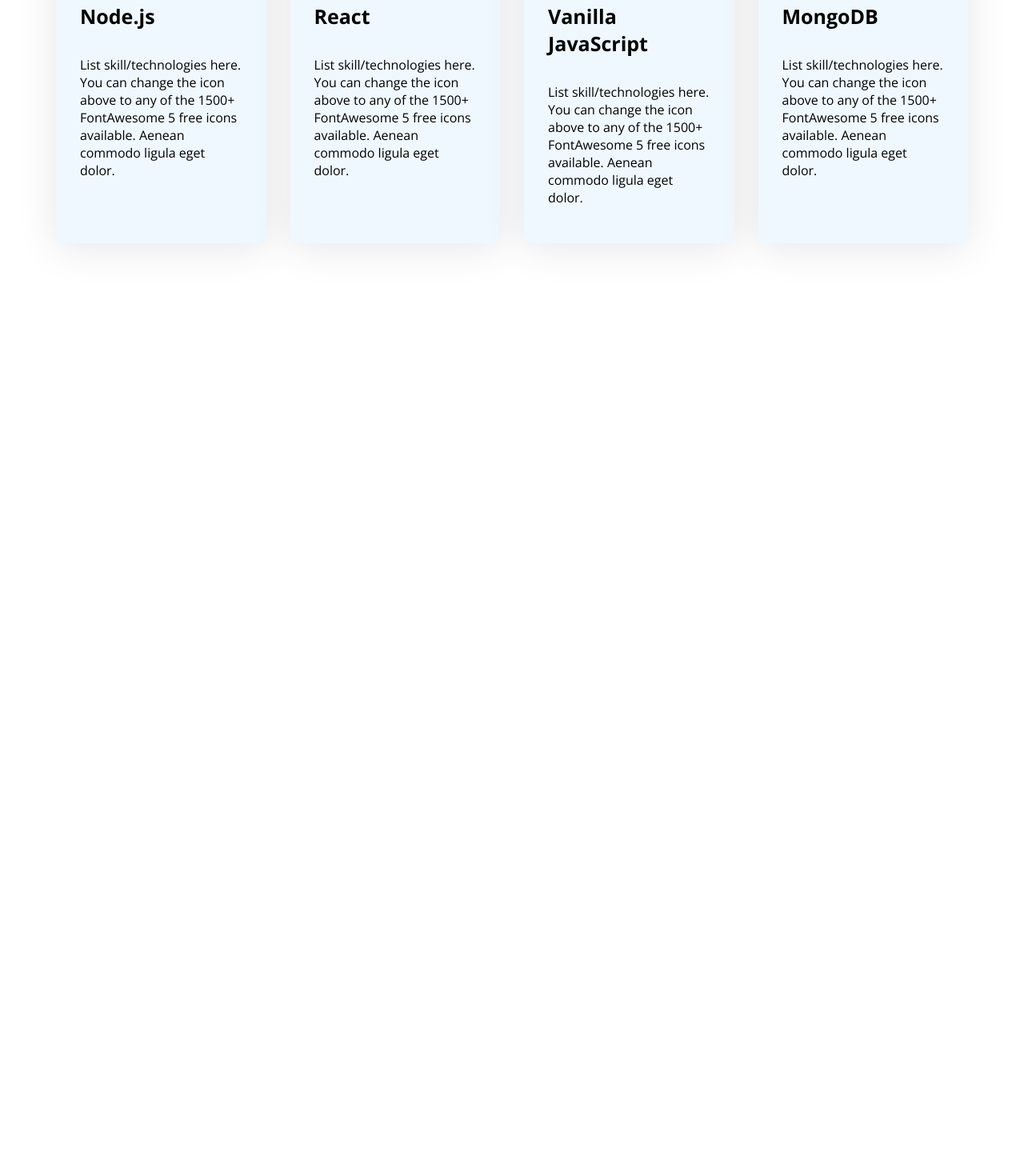
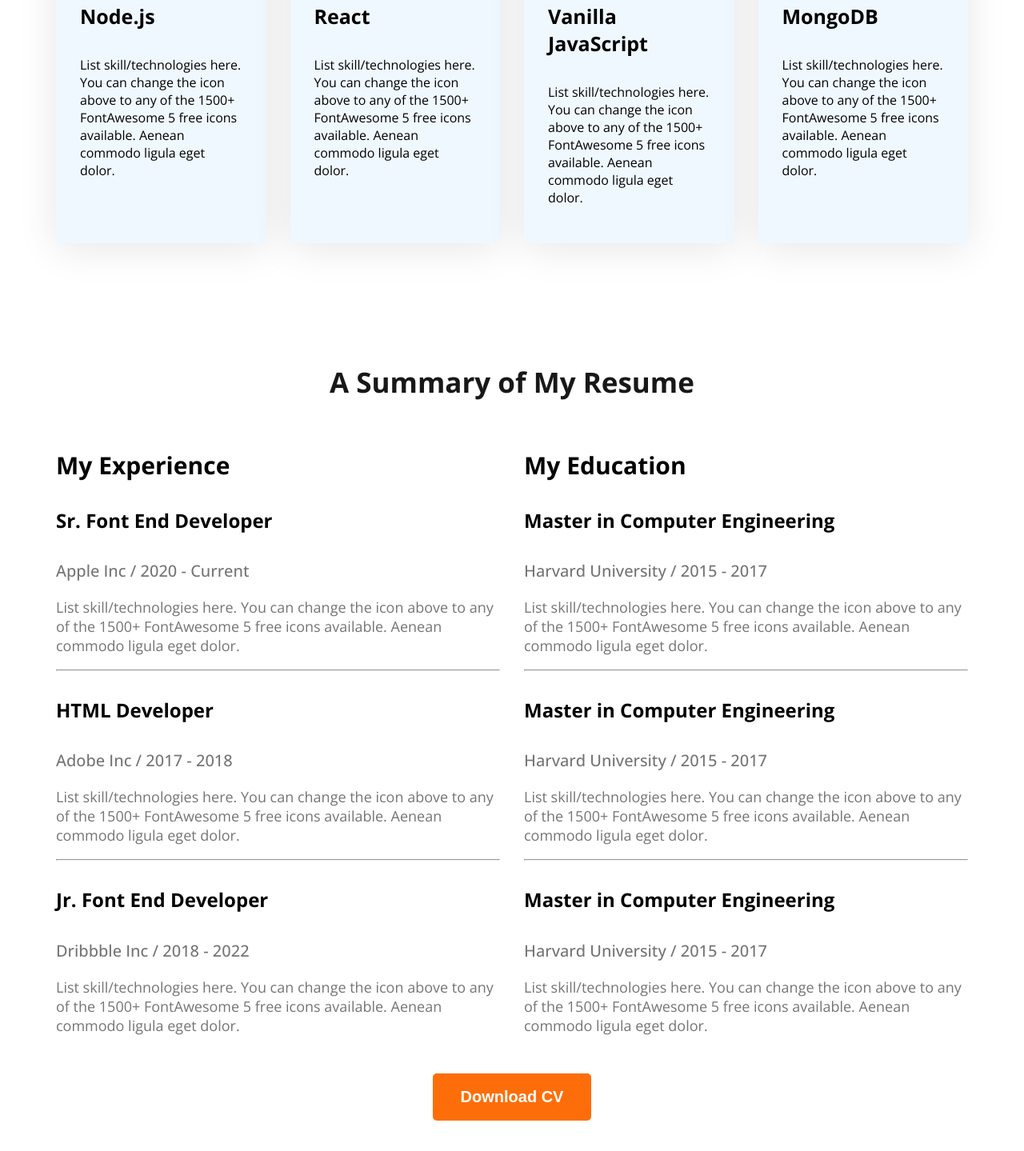
Before and after one commit to AKToran/hardyfolio, a plain HTML site: page index.html in a window 1280 px wide. Shown: the part 1843-3282 px from the top of the page at 80% size. Before the commit the page ends 2197 px from the top, so only its background shows below. Drawn offline with nearby package versions, Linux system fonts and the light colour scheme.

```diff
--- a/index.html
+++ b/index.html
@@ -79,30 +79,98 @@
                 <div class="skill">
                     <img src="images/icons/nodejs.png" alt="">
                     <h4 class="skill-title">Node.js</h4>
-                    <p class="skill-description">List skill/technologies here. You can change the icon above to any of the 1500+ FontAwesome 5 free icons available. Aenean commodo ligula eget dolor.</p>
+                    <p class="skill-description">List skill/technologies here. You can change the icon above to any of
+                        the 1500+ FontAwesome 5 free icons available. Aenean commodo ligula eget dolor.</p>
                 </div>
                 <div class="skill">
                     <img src="images/icons/react.png" alt="">
                     <h4 class="skill-title">React</h4>
-                    <p class="skill-description">List skill/technologies here. You can change the icon above to any of the 1500+ FontAwesome 5 free icons available. Aenean commodo ligula eget dolor.</p>
+                    <p class="skill-description">List skill/technologies here. You can change the icon above to any of
+                        the 1500+ FontAwesome 5 free icons available. Aenean commodo ligula eget dolor.</p>
                 </div>
                 <div class="skill">
                     <img src="images/icons/js.png" alt="">
                     <h4 class="skill-title">Vanilla JavaScript</h4>
-                    <p class="skill-description">List skill/technologies here. You can change the icon above to any of the 1500+ FontAwesome 5 free icons available. Aenean commodo ligula eget dolor.</p>
+                    <p class="skill-description">List skill/technologies here. You can change the icon above to any of
+                        the 1500+ FontAwesome 5 free icons available. Aenean commodo ligula eget dolor.</p>
                 </div>
                 <div class="skill">
                     <img src="images/icons/mongo.png" alt="">
                     <h4 class="skill-title">MongoDB</h4>
-                    <p class="skill-description">List skill/technologies here. You can change the icon above to any of the 1500+ FontAwesome 5 free icons available. Aenean commodo ligula eget dolor.</p>
+                    <p class="skill-description">List skill/technologies here. You can change the icon above to any of
+                        the 1500+ FontAwesome 5 free icons available. Aenean commodo ligula eget dolor.</p>
                 </div>
+            </div>
+        </section>
+
+        <section class="resume">
+            <h3 class="section-title">A Summary of My Resume</h3>
+            <div class="resume-container">
+                <div class="resume-col">
+                    <h3 class="resume-col-title">My Experience</h3>
+                    <div class="experience">
+                        <h4 class="experience-title">Sr. Font End Developer</h4>
+                        <h5 class="experience-sub-title">Apple Inc / 2020 - Current</h5>
+                        <p class="experience-description">List skill/technologies here. You can change the icon above
+                            to any of the 1500+ FontAwesome 5 free icons available. Aenean commodo ligula eget dolor.
+                        </p>
+                    </div>
+                    <hr>
+                    <div class="experience">
+                        <h4 class="experience-title">HTML Developer</h4>
+                        <h5 class="experience-sub-title">Adobe Inc / 2017 - 2018</h5>
+                        <p class="experience-description">List skill/technologies here. You can change the icon above
+                            to any of the 1500+ FontAwesome 5 free icons available. Aenean commodo ligula eget dolor.
+                        </p>
+                    </div>
+                    <hr>
+                    <div class="experience">
+                        <h4 class="experience-title">Jr. Font End Developer</h4>
+                        <h5 class="experience-sub-title">Dribbble Inc / 2018 - 2022</h5>
+                        <p class="experience-description">List skill/technologies here. You can change the icon above
+                            to any of the 1500+ FontAwesome 5 free icons available. Aenean commodo ligula eget dolor.
+                        </p>
+                    </div>
+                </div>
+                <div class="resume-col">
+                    <h3 class="resume-col-title">My Education</h3>
+                    <div class="experience">
+                        <h4 class="experience-title">Master in Computer Engineering</h4>
+                        <h5 class="experience-sub-title">Harvard University / 2015 - 2017</h5>
+                        <p class="experience-description">List skill/technologies here. You can change the icon above
+                            to any of the 1500+ FontAwesome 5 free icons available. Aenean commodo ligula eget dolor.
+                        </p>
+                    </div>
+                    <hr>
+                    <div class="experience">
+                        <h4 class="experience-title">Master in Computer Engineering</h4>
+                        <h5 class="experience-sub-title">Harvard University / 2015 - 2017</h5>
+                        <p class="experience-description ">List skill/technologies here. You can change the icon above
+                            to any of the 1500+ FontAwesome 5 free icons available. Aenean commodo ligula eget dolor.
+                        </p>
+                    </div>
+                    <hr>
+                    <div class="experience">
+                        <h4 class="experience-title">Master in Computer Engineering</h4>
+                        <h5 class="experience-sub-title ">Harvard University / 2015 - 2017</h5>
+                        <p class="experience-description ">List skill/technologies here. You can change the icon above
+                            to any of the 1500+ FontAwesome 5 free icons available. Aenean commodo ligula eget dolor.
+                        </p>
+                    </div>
+                </div>
+            </div>
+            <div  style="text-align: center;">
+                <button class="btn-primary">Download CV</button>
             </div>
         </section>
 
     </main>
 
-    <footer>
+    <footer class="bg">
+        <div class="footer-col">
 
+        </div>
+        <div class="footer-col"></div>
     </footer>
 </body>
 
--- a/styles/style.css
+++ b/styles/style.css
@@ -38,6 +38,7 @@ body{
     font-weight: bold;
     color:#181818;
     margin-bottom: 0px;
+    text-align: center;
 }
 
 .section-description{
@@ -158,7 +159,6 @@ main{
 }
 
 .what-i-do{
-    text-align: center;
     padding: 0px 150px;
 }
 
@@ -179,3 +179,36 @@ main{
     box-shadow: rgba(0, 0, 0, .1) 0px 6px 50px 0px;
     /** x axis, y axis, blur, spread */
 }
+
+.resume{
+    margin: 150px 0px;
+}
+.resume-container{
+    display: flex;
+    gap: 30px;
+    margin: 30px 0px;
+}
+
+.resume-col-title{
+    font-size: 30px;
+    font-weight: 700;
+
+}
+.experience-title{
+    font-size: 24px;
+    font-weight: 700;
+}
+
+.experience-sub-title{
+    font-size: 20px;
+    color: #757575;
+    font-weight: 500;
+    margin-bottom: 20px;
+}
+
+.experience-description{
+    color: #757575;
+    font-size: 18px;
+}
+
+/* boo */
```
